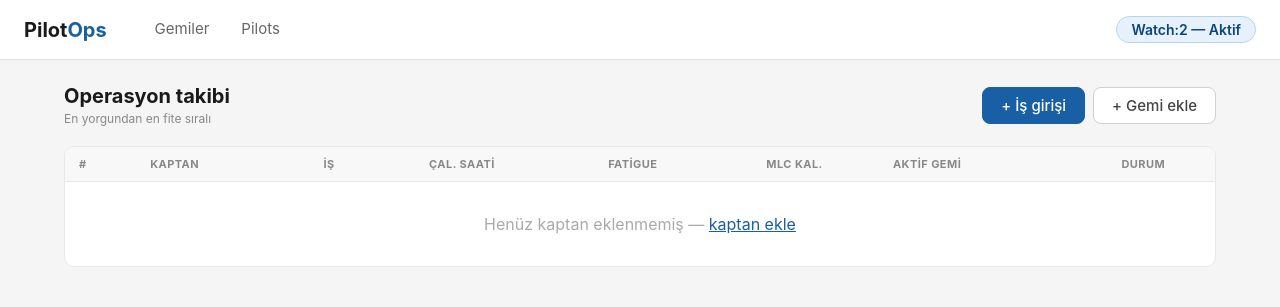
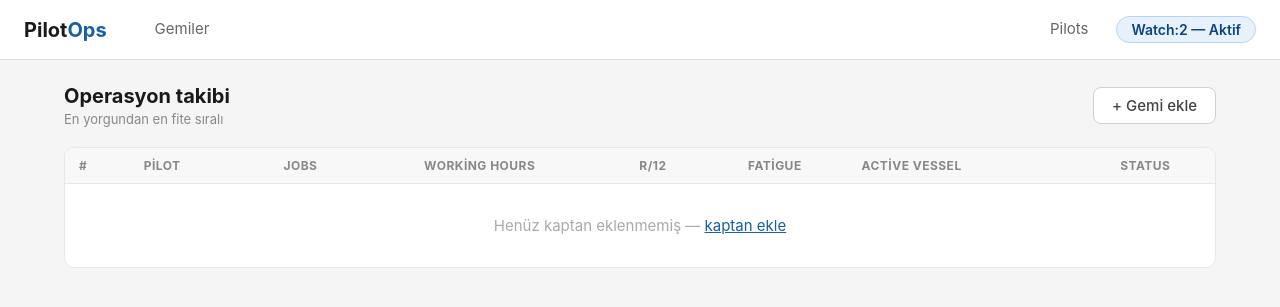
Before and after one commit to SadikBeyLer/pilotops-monitoring, a Flask app: page / in a window 1280 px wide. Shown: the top 307 px of the page. Run offline with Flask 3, Linux system fonts and the light colour scheme; data comes from the database, SQL or seed files in the repository; data that the repository does not hold is empty.

Commit message:
pilot jobs ekrani, menu duzenleme, working hours R12

```diff
--- a/app.py
+++ b/app.py
@@ -263,6 +263,19 @@ def api_detect_tip():
     return jsonify({'tip': tip, 'k': k, 'label': label, 'color': color, 'bg': bg})
 
 # ── Uygulama başlangıcı ──────────────────────────────────────
+# ── Pilot Jobs ───────────────────────────────────────────────
+@app.route('/pilots/<int:pilot_id>/jobs')
+def pilot_jobs(pilot_id):
+    db = get_db()
+    pilot = db.execute("SELECT * FROM pilots WHERE id=?", (pilot_id,)).fetchone()
+    jobs = db.execute("""
+        SELECT o.*, v.gemi_adi, v.tip, v.grt
+        FROM operations o
+        JOIN vessels v ON v.id = o.vessel_id
+        WHERE o.pilot_id = ?
+        ORDER BY o.off_station DESC
+    """, (pilot_id,)).fetchall()
+    return render_template('pilot_jobs.html', pilot=pilot, jobs=jobs)
 if __name__ == '__main__':
     if not os.path.exists(DATABASE):
         init_db()
--- a/templates/base.html
+++ b/templates/base.html
@@ -47,12 +47,12 @@ body{font-family:-apple-system,BlinkMacSystemFont,'Segoe UI',sans-serif;backgrou
 <nav class="navbar">
   <a href="/" class="nav-brand">Pilot<span>Ops</span></a>
   <a href="/vessels" class="nav-link {% if request.endpoint=='vessels' %}active{% endif %}">Gemiler</a>
-  <a href="/pilots" class="nav-link {% if request.endpoint=='pilots' or request.endpoint=='pilot_add' %}active{% endif %}">Pilots</a>
   <div class="nav-right">
+    <a href="/pilots" class="nav-link {% if request.endpoint=='pilots' or request.endpoint=='pilot_add' %}active{% endif %}">Pilots</a>
     {% if watch %}
     <span class="watch-badge">{{ watch.watch_no }} — Aktif</span>
     {% endif %}
-  </div>
+</div>
 </nav>
 <div class="container">
   {% block content %}{% endblock %}
--- a/templates/index.html
+++ b/templates/index.html
@@ -5,10 +5,9 @@
 <div class="page-header">
   <div>
     <div class="page-title">Operasyon takibi</div>
-    <div style="font-size:12px;color:#888;margin-top:3px">En yorgundan en fite sıralı</div>
+    <div style="font-size:13px;color:#888;margin-top:3px">En yorgundan en fite sıralı</div>
   </div>
   <div style="display:flex;gap:8px">
-    <a href="/operations/add" class="btn btn-primary">+ İş girişi</a>
     <a href="/vessels/add" class="btn btn-secondary">+ Gemi ekle</a>
   </div>
 </div>
@@ -17,14 +16,14 @@
 <table style="width:100%;border-collapse:collapse">
   <thead>
     <tr style="background:#F8F8F8;border-bottom:1px solid #e8e8e8">
-      <th style="padding:10px 14px;text-align:left;font-size:11px;font-weight:700;text-transform:uppercase;letter-spacing:.04em;color:#888">#</th>
-      <th style="padding:10px 14px;text-align:left;font-size:11px;font-weight:700;text-transform:uppercase;letter-spacing:.04em;color:#888">Kaptan</th>
-      <th style="padding:10px 14px;text-align:center;font-size:11px;font-weight:700;text-transform:uppercase;letter-spacing:.04em;color:#888">İş</th>
-      <th style="padding:10px 14px;text-align:center;font-size:11px;font-weight:700;text-transform:uppercase;letter-spacing:.04em;color:#888">Çal. saati</th>
-      <th style="padding:10px 14px;text-align:center;font-size:11px;font-weight:700;text-transform:uppercase;letter-spacing:.04em;color:#888">Fatigue</th>
-      <th style="padding:10px 14px;text-align:center;font-size:11px;font-weight:700;text-transform:uppercase;letter-spacing:.04em;color:#888">MLC kal.</th>
-      <th style="padding:10px 14px;text-align:left;font-size:11px;font-weight:700;text-transform:uppercase;letter-spacing:.04em;color:#888">Aktif gemi</th>
-      <th style="padding:10px 14px;text-align:center;font-size:11px;font-weight:700;text-transform:uppercase;letter-spacing:.04em;color:#888">Durum</th>
+      <th style="padding:10px 14px;text-align:left;font-size:12px;font-weight:700;text-transform:uppercase;letter-spacing:.04em;color:#888">#</th>
+      <th style="padding:10px 14px;text-align:left;font-size:12px;font-weight:700;text-transform:uppercase;letter-spacing:.04em;color:#888">Pilot</th>
+      <th style="padding:10px 14px;text-align:center;font-size:12px;font-weight:700;text-transform:uppercase;letter-spacing:.04em;color:#888">Jobs</th>
+      <th style="padding:10px 14px;text-align:center;font-size:12px;font-weight:700;text-transform:uppercase;letter-spacing:.04em;color:#888">Working Hours</th>
+      <th style="padding:10px 14px;text-align:center;font-size:12px;font-weight:700;text-transform:uppercase;letter-spacing:.04em;color:#888">R/12</th>
+      <th style="padding:10px 14px;text-align:center;font-size:12px;font-weight:700;text-transform:uppercase;letter-spacing:.04em;color:#888">Fatigue</th>
+      <th style="padding:10px 14px;text-align:left;font-size:12px;font-weight:700;text-transform:uppercase;letter-spacing:.04em;color:#888">Active Vessel</th>
+      <th style="padding:10px 14px;text-align:center;font-size:12px;font-weight:700;text-transform:uppercase;letter-spacing:.04em;color:#888">Status</th>
     </tr>
   </thead>
   <tbody>
@@ -32,57 +31,53 @@
   {% set norm = p.son_fatigue_norm or 0 %}
   {% set durum = p.fatigue_durum or 'FIT' %}
   {% if norm > 100 %}
-    {% set row_bg = '#FFF5F5' %}
+    {% set row_bg = '#FFF0F0' %}
     {% set badge_cls = 'badge-darkred' %}
-    {% set bar_color = '#A32D2D' %}
+    {% set bar_color = '#7a0010' %}
   {% elif norm >= 90 %}
-    {% set row_bg = '#FFF5F5' %}
+    {% set row_bg = '#FFF0F0' %}
     {% set badge_cls = 'badge-red' %}
-    {% set bar_color = '#E24B4A' %}
+    {% set bar_color = '#c0152a' %}
   {% elif norm >= 75 %}
-    {% set row_bg = '#FFFBF5' %}
+    {% set row_bg = '#FFF5EE' %}
     {% set badge_cls = 'badge-red' %}
-    {% set bar_color = '#E24B4A' %}
+    {% set bar_color = '#c0152a' %}
   {% elif norm >= 50 %}
-    {% set row_bg = '#FFFDF5' %}
+    {% set row_bg = '#FFFBF0' %}
     {% set badge_cls = 'badge-orange' %}
-    {% set bar_color = '#BA7517' %}
+    {% set bar_color = '#b85c00' %}
   {% elif norm >= 30 %}
     {% set row_bg = '#fff' %}
     {% set badge_cls = 'badge-blue' %}
-    {% set bar_color = '#378ADD' %}
+    {% set bar_color = '#185FA5' %}
   {% else %}
     {% set row_bg = '#fff' %}
     {% set badge_cls = 'badge-green' %}
-    {% set bar_color = '#639922' %}
+    {% set bar_color = '#1a7a2e' %}
   {% endif %}
-  <tr style="background:{{ row_bg }};border-bottom:1px solid #f0f0f0">
-    <td style="padding:10px 14px;color:#aaa;font-size:13px">{{ loop.index }}</td>
+  {% set wh = p.calisma_saati or 0 %}
+  {% set r12 = 12 - wh %}
+  <tr style="background:{{ row_bg }};border-bottom:1px solid #f0f0f0;cursor:pointer"
+      onclick="window.location='/pilots/{{ p.pilot_id }}/jobs'">
+    <td style="padding:10px 14px;color:#aaa;font-size:14px">{{ loop.index }}</td>
     <td style="padding:10px 14px">
-      <div style="font-weight:600;font-size:13px">{{ p.ad_soyad }}</div>
-      {% if p.telefon %}<div style="font-size:11px;color:#999">{{ p.telefon }}</div>{% endif %}
+      <div style="font-weight:700;font-size:15px">{{ p.ad_soyad }}</div>
+      {% if p.telefon %}<div style="font-size:12px;color:#999">{{ p.telefon }}</div>{% endif %}
     </td>
-    <td style="padding:10px 14px;text-align:center;font-size:13px;font-weight:600">{{ p.is_sayisi or 0 }}</td>
-    <td style="padding:10px 14px;text-align:center;font-size:13px">{{ p.calisma_saati or '0.00' }}s</td>
-    <td style="padding:10px 14px;text-align:center;min-width:100px">
-      <div style="font-size:16px;font-weight:700;color:{{ bar_color }}">
+    <td style="padding:10px 14px;text-align:center;font-size:15px;font-weight:700">{{ p.is_sayisi or 0 }}</td>
+    <td style="padding:10px 14px;text-align:center;font-size:15px">{{ '%.2f'|format(wh) }}</td>
+    <td style="padding:10px 14px;text-align:center;font-size:15px;font-weight:600;color:{% if r12 < 2 %}#c0152a{% elif r12 < 4 %}#b85c00{% else %}#555{% endif %}">
+      {{ '%.2f'|format(r12) }}
+    </td>
+    <td style="padding:10px 14px;text-align:center;min-width:110px">
+      <div style="font-size:18px;font-weight:800;color:{{ bar_color }}">
         {{ norm }}{% if norm > 100 %}+{% endif %}
       </div>
       <div class="score-bar" style="width:80px;margin:4px auto 0">
         <div class="score-bar-fill" style="width:{{ [norm,100]|min }}%;background:{{ bar_color }}"></div>
       </div>
     </td>
-    <td style="padding:10px 14px;text-align:center;font-size:13px">
-      {% set mlc_kal = (14 - (p.calisma_saati or 0)) %}
-      {% if mlc_kal < 0 %}
-        <span style="color:#E24B4A;font-weight:600">{{ '%.2f'|format(mlc_kal) }}s</span>
-      {% elif mlc_kal < 3 %}
-        <span style="color:#BA7517;font-weight:600">{{ '%.2f'|format(mlc_kal) }}s</span>
-      {% else %}
-        <span style="color:#555">{{ '%.2f'|format(mlc_kal) }}s</span>
-      {% endif %}
-    </td>
-    <td style="padding:10px 14px;font-size:12px;color:#185FA5">
+    <td style="padding:10px 14px;font-size:13px;color:#185FA5;font-weight:500">
       {{ p.aktif_gemi or '—' }}
     </td>
     <td style="padding:10px 14px;text-align:center">
@@ -91,7 +86,7 @@
   </tr>
   {% else %}
   <tr>
-    <td colspan="8" style="padding:32px;text-align:center;color:#aaa">
+    <td colspan="8" style="padding:32px;text-align:center;color:#aaa;font-size:15px">
       Henüz kaptan eklenmemiş — <a href="/pilots/add" style="color:#185FA5">kaptan ekle</a>
     </td>
   </tr>
```
Also changed, not shown: templates/pilot_jobs.html (added, +73 -0 lines).
